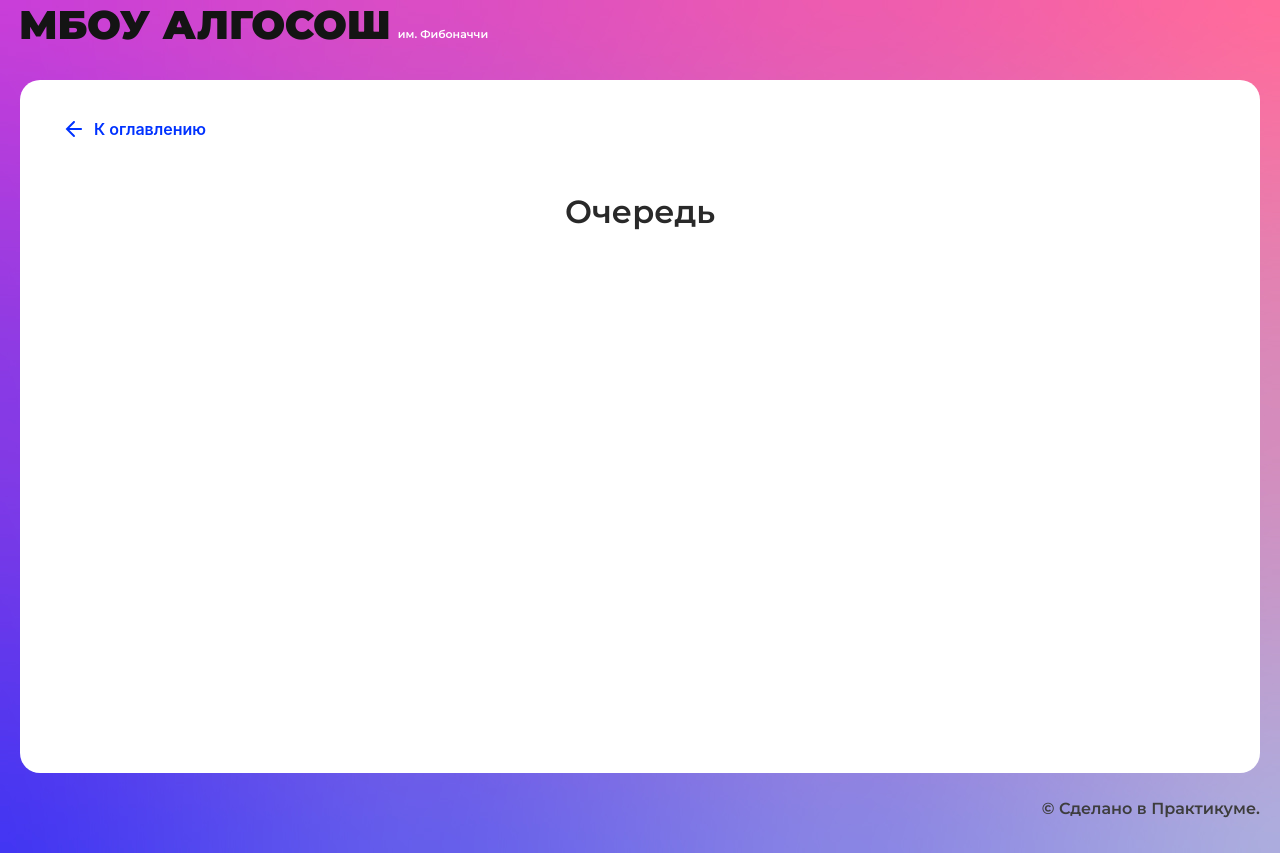
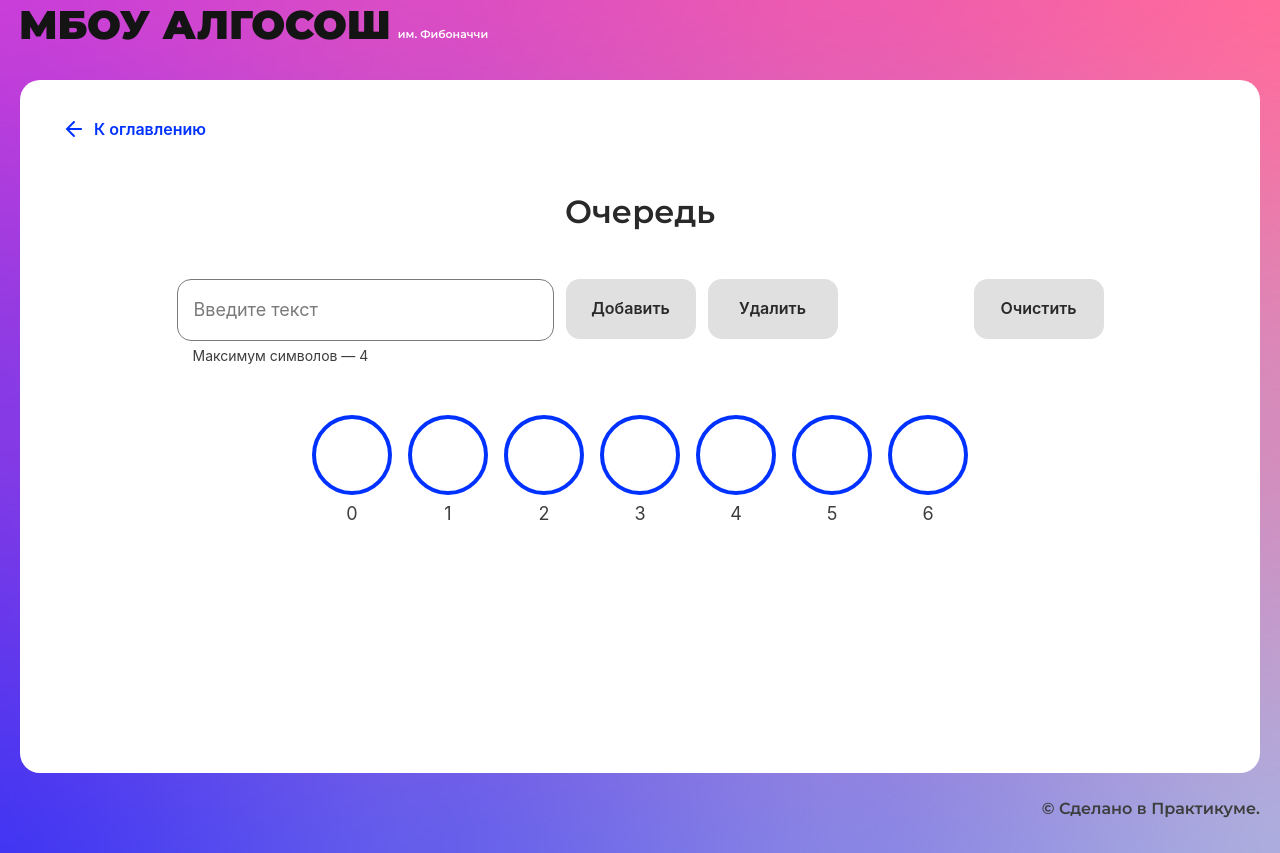
Before and after one commit to Gottgunst/algososh, a React (Create React App) app: page /queue in a window 1280 px wide. Built offline with nearby package versions, Linux system fonts and the light colour scheme.

Commit message:
feat: Queue

```diff
--- /dev/null
+++ b/src/algorithms/Queue.ts
@@ -0,0 +1,68 @@
+export class Queue<T> implements IQueue<T> {
+  private container: (T | null)[] = [];
+  private head = 0;
+  private tail = 0;
+  private readonly size: number = 0;
+  private length: number = 0;
+
+  constructor(size: number) {
+    this.size = size;
+    this.container = Array(size).fill(null);
+  }
+
+  enqueue = (item: T) => {
+    if (this.length >= this.size) {
+      throw new Error('Превышена максимальная длина очереди');
+    }
+
+    this.container[this.length] = item;
+    if (this.length > 0) this.tail++;
+    this.length++;
+  };
+
+  dequeue = () => {
+    if (this.isEmpty()) {
+      throw new Error('В очереди нет элементов');
+    }
+
+    this.container[this.head] = null;
+
+    if (this.head === this.tail) {
+      this.head = 0;
+      this.tail = 0;
+      this.length = 0;
+    } else this.head++;
+  };
+
+  peak = () => {
+    if (this.isEmpty()) {
+      throw new Error('В очереди нет элементов');
+    }
+    return this.container[this.head];
+  };
+
+  clear = () => {
+    this.container = Array(this.size).fill(null);
+    this.head = 0;
+    this.length = 0;
+    this.tail = 0;
+  };
+
+  isEmpty = () => this.length === 0;
+  getArray = () => this.container;
+  getCoords = () => [this.length, this.head, this.tail] as TCoordsTuples;
+}
+
+/* #######################
+========== Типы ==========
+####################### */
+interface IQueue<T> {
+  enqueue: (item: T) => void;
+  dequeue: () => void;
+  peak: () => T | null;
+  clear: () => void;
+  getArray: () => (T | null)[];
+  getCoords: () => TCoordsTuples;
+}
+
+type TCoordsTuples = [length: number, head: number, tail: number];
--- a/src/algorithms/Stack.ts
+++ b/src/algorithms/Stack.ts
@@ -3,19 +3,19 @@ import { TArrWithIndex, arrWithMemo } from '../utils/arrWithMemo';
 export class Stack<T> implements IStack<T> {
   private container: T[] = [];
 
-  push = (item: T): void => {
+  push = (item: T) => {
     this.container[this.container.length] = item;
   };
 
-  pop = (): void => {
+  pop = () => {
     this.container.length--;
   };
 
-  clear = (): void => {
+  clear = () => {
     this.container = [];
   };
 
-  peak = (): T | null => {
+  peak = () => {
     if (this.container.length > 0)
       return this.container[this.container.length - 1];
     return null;
--- a/src/components/queue-page/queue-page.tsx
+++ b/src/components/queue-page/queue-page.tsx
@@ -1,10 +1,156 @@
-import React from "react";
-import { SolutionLayout } from "../ui/solution-layout/solution-layout";
+import React, { FormEventHandler, useEffect, useState } from 'react';
+import { SolutionLayout } from '../ui/solution-layout/solution-layout';
+import { Input } from '../ui/input/input';
+import { Button } from '../ui/button/button';
+import { useStagesState } from '../../hooks/useStagesState';
+import { motion } from 'framer-motion';
+import { ElementStates } from '../../types/element-states';
+import { Circle } from '../ui/circle/circle';
+import { Queue } from '../../algorithms/Queue';
+
+// Размер очереди
+const queueSize = 7;
 
 export const QueuePage: React.FC = () => {
+  const [queue] = useState(new Queue<string>(queueSize));
+  const [currElement, setCurrElement] = useState(0);
+
+  const {
+    inputData,
+    setInputData,
+    changeInput,
+    isLoader,
+    setIsLoader,
+    isDisabledInput,
+    setIsDisabledInput,
+    isDisabledDelete,
+    setIsDisabledDelete,
+    stages,
+    setStages,
+    currStage,
+    setCurrStage,
+    elementPhase,
+    setElementPhase,
+  } = useStagesState<(string | null)[]>('');
+
+  const runAlgorithm: FormEventHandler<HTMLFormElement> = (e) => {
+    e.preventDefault();
+
+    setIsLoader(true);
+    queue.enqueue(inputData);
+
+    setInputData('');
+    (document.querySelector('input[name=queue]') as HTMLInputElement).value =
+      '';
+    setStages(queue.getArray());
+    const [_, __, tail] = queue.getCoords();
+    setCurrElement(tail);
+    setElementPhase(ElementStates.Changing);
+  };
+
+  const delItem = () => {
+    setElementPhase(ElementStates.Changing);
+    const [_, head] = queue.getCoords();
+    setCurrElement(head);
+    setIsLoader(true);
+
+    setTimeout(() => {
+      queue.dequeue();
+      setStages(queue.getArray());
+    }, 500);
+  };
+
+  const clearItem = () => {
+    queue.clear();
+    setStages(Array(queueSize).fill(null));
+  };
+  useEffect(() => {
+    setIsDisabledDelete(true);
+    setStages(Array(queueSize).fill(null));
+  }, []);
+
+  useEffect(() => {
+    const [length] = queue.getCoords();
+
+    if (inputData === '' || length === queueSize) setIsDisabledInput(true);
+    else setIsDisabledInput(false);
+  }, [inputData]);
+
+  useEffect(() => {
+    if (stages) {
+      const [_, head, tail] = queue.getCoords();
+      setCurrStage(
+        <>
+          {stages.map((el, i) => (
+            <motion.div
+              initial={{ x: -5, y: -30, opacity: 0 }}
+              animate={{ x: 0, y: 0, opacity: 1 }}
+              transition={{ ease: 'easeIn', duration: 0.5, delay: i / 10 }}
+              key={i}
+              layout
+            >
+              <Circle
+                letter={el ? el + '' : ''}
+                index={i}
+                head={el && i === head ? 'head' : ''}
+                tail={el && i === tail ? 'tail  ' : ''}
+                state={
+                  el && i === currElement ? elementPhase : ElementStates.Default
+                }
+              />
+            </motion.div>
+          ))}
+        </>
+      );
+      if (isLoader)
+        setTimeout(() => {
+          setIsLoader(false);
+          queue.isEmpty()
+            ? setIsDisabledDelete(true)
+            : setIsDisabledDelete(false);
+          setElementPhase(ElementStates.Default);
+        }, 500);
+    }
+  }, [stages, elementPhase, currElement]);
+
   return (
-    <SolutionLayout title="Очередь">
-
+    <SolutionLayout title='Очередь'>
+      <form className='form' onSubmit={runAlgorithm} style={{ maxWidth: 927 }}>
+        <div style={{ display: 'inherit', gap: 'inherit' }}>
+          <Input
+            maxLength={4}
+            isLimitText={true}
+            onChange={changeInput}
+            style={{ width: 377 }}
+            name='queue'
+          />
+          <Button
+            type='submit'
+            text='Добавить'
+            value='Добавить'
+            isLoader={isLoader}
+            disabled={isDisabledInput}
+          />
+          <Button
+            type='button'
+            text='Удалить'
+            value='Удалить'
+            isLoader={isLoader}
+            disabled={isDisabledDelete}
+            onClick={delItem}
+          />
+        </div>
+        <Button
+          type='button'
+          text='Очистить'
+          isLoader={isLoader}
+          disabled={isDisabledDelete}
+          onClick={clearItem}
+        />
+      </form>
+      <motion.div className='result' layout>
+        {currStage}
+      </motion.div>
     </SolutionLayout>
   );
 };
--- a/src/components/stack-page/stack-page.tsx
+++ b/src/components/stack-page/stack-page.tsx
@@ -13,6 +13,7 @@ export const StackPage: React.FC = () => {
   const {
     inputData,
     setInputData,
+    changeInput,
     isLoader,
     setIsLoader,
     isDisabledInput,
@@ -29,12 +30,9 @@ export const StackPage: React.FC = () => {
 
   const [stack] = useState(new Stack<string>());
 
-  const changeInput: FormEventHandler<HTMLInputElement> = (e) => {
-    setInputData((e.target as HTMLInputElement).value);
-  };
-
   const delItem = () => {
     setElementPhase(ElementStates.Changing);
+    setIsLoader(true);
     setTimeout(() => {
       stack.pop();
       setStages(stack.getArray());
@@ -88,10 +86,11 @@ export const StackPage: React.FC = () => {
           ))}
         </>
       );
-      setTimeout(() => {
-        setIsLoader(false);
-        setElementPhase(ElementStates.Default);
-      }, 700);
+      if (isLoader)
+        setTimeout(() => {
+          setIsLoader(false);
+          setElementPhase(ElementStates.Default);
+        }, 700);
     } else {
       setIsDisabledDelete(true);
       setCurrStage(<></>);
--- a/src/components/string/string.tsx
+++ b/src/components/string/string.tsx
@@ -13,7 +13,7 @@ import { TArrWithIndex } from '../../utils/arrWithMemo';
 export const StringComponent: React.FC = () => {
   const {
     inputData,
-    setInputData,
+    changeInput,
     isLoader,
     setIsLoader,
     isDisabledInput,
@@ -25,10 +25,6 @@ export const StringComponent: React.FC = () => {
     lap,
     setLap,
   } = useStagesState<TArrWithIndex<string>[][]>('');
-
-  const changeInput: FormEventHandler<HTMLInputElement> = (e) => {
-    setInputData((e.target as HTMLInputElement).value);
-  };
 
   const runAlgorithm: FormEventHandler<HTMLFormElement> = (e) => {
     e.preventDefault();
--- a/src/hooks/useStagesState.tsx
+++ b/src/hooks/useStagesState.tsx
@@ -1,4 +1,4 @@
-import { Dispatch, useState } from 'react';
+import { Dispatch, FormEventHandler, useState } from 'react';
 import { ElementStates } from '../types/element-states';
 
 export const useStagesState: TUseStagesState = <S, CS>(input: any) => {
@@ -22,9 +22,14 @@ export const useStagesState: TUseStagesState = <S, CS>(input: any) => {
   // круги анимации
   const [lap, setLap] = useState<number | null>(null);
 
+  const changeInput = (e: any) => {
+    setInputData((e.target as HTMLInputElement).value);
+  };
+
   return {
     inputData,
     setInputData,
+    changeInput,
     isLoader,
     setIsLoader,
     isDisabledInput,
@@ -51,6 +56,8 @@ type TUseStagesState = <S, CS = JSX.Element>(
   inputData: typeof input;
   setInputData: Dispatch<typeof input>;
 
+  changeInput: FormEventHandler<HTMLInputElement>;
+
   isLoader: boolean;
   setIsLoader: Dispatch<boolean>;
 
```
